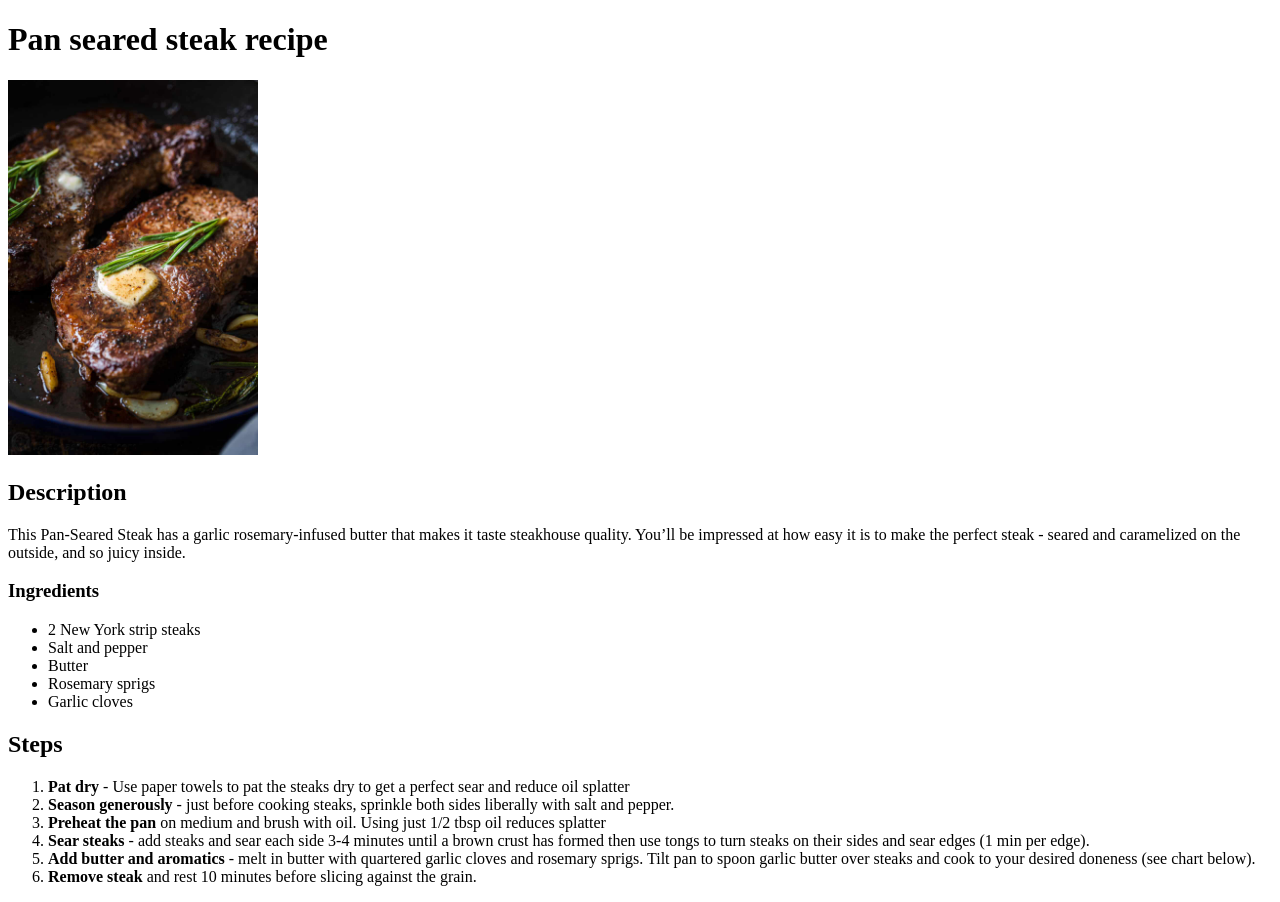
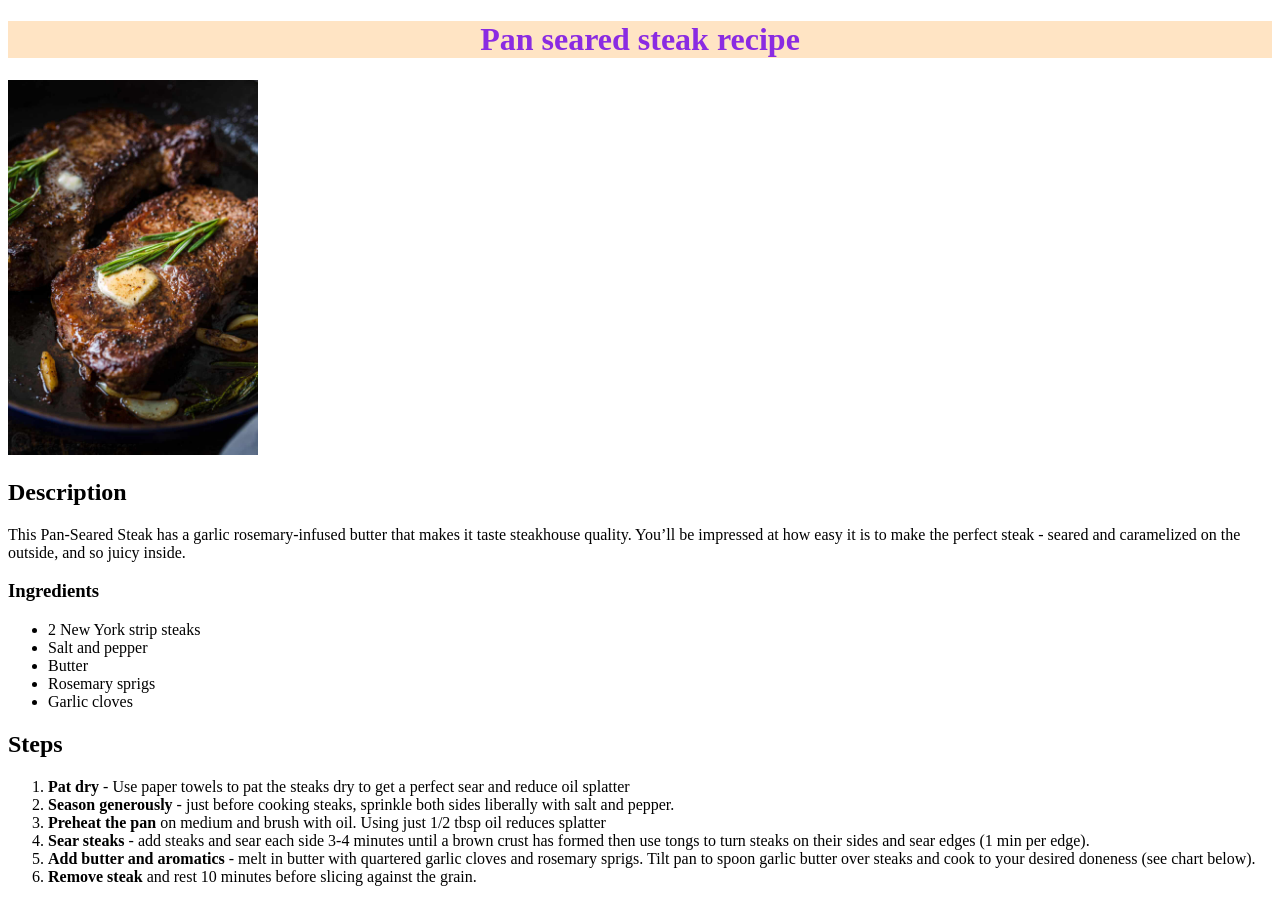
Before and after one commit to fifty4/odin-recipes, a plain HTML site: page recipes/steak.html in a window 1280 px wide. Drawn offline with Linux system fonts and the light colour scheme.

Commit message:
Added some CCS styling

```diff
--- a/recipes/steak.html
+++ b/recipes/steak.html
@@ -4,9 +4,13 @@
     <meta charset="UTF-8">
     <meta name="viewport" content="width=device-width, initial-scale=1.0">
     <title>Pan seared steak</title>
+    <link rel="stylesheet" href="styles.css">
+
 </head>
 <body>
-    <h1>Pan seared steak recipe</h1>
+    <div class="header">
+        <h1>Pan seared steak recipe</h1>
+    </div>
 
     <img src="img/pansearedsteak.jpg" width="250">
 
--- /dev/null
+++ b/recipes/styles.css
@@ -0,0 +1,6 @@
+.header {
+    color:blueviolet;
+    background-color: bisque;
+    text-align: center;
+    font-family: 'Times New Roman', Times, serif;
+}
--- /dev/null
+++ b/style.css
@@ -0,0 +1,5 @@
+.header {
+    background-color: teal;
+    font-family: Arial, Helvetica, sans-serif;
+    text-align: center;
+}
```
Also changed, not shown: index.html (+4 -1 lines), recipes/lasagna.html (+11 -5 lines), recipes/macandcheese.html (+4 -1 lines).
